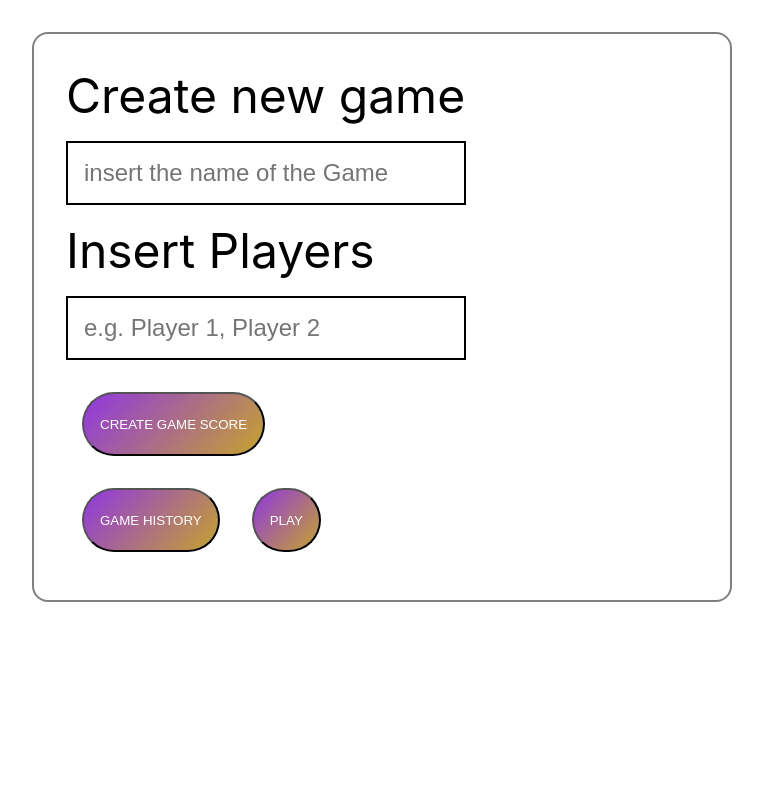
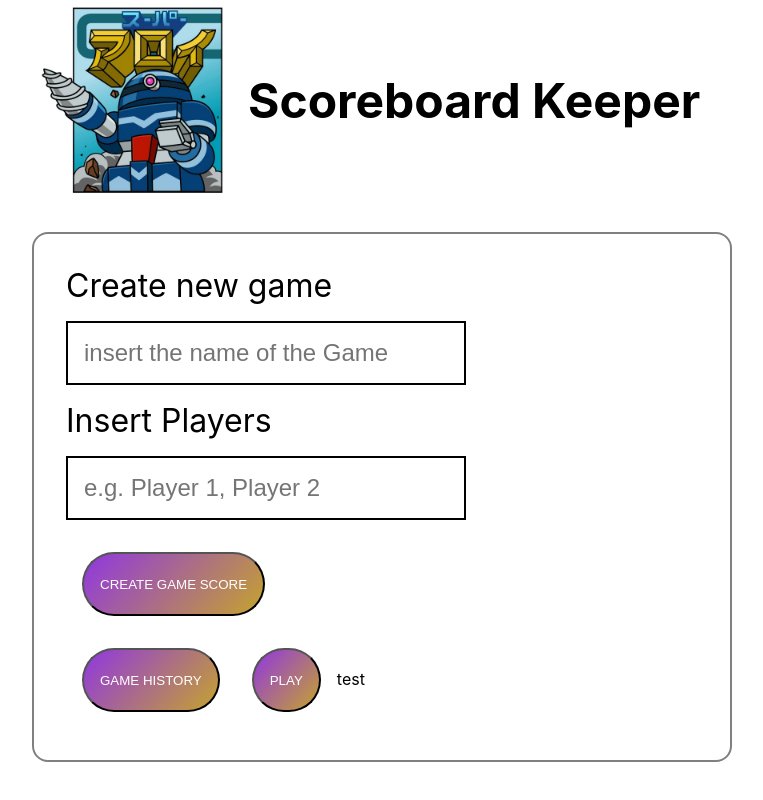
Before and after one commit to Apollon-Kelenc/score-keeper-app, a Next.js app: page / in a window 1280 px wide. Shown: the whole page, without its empty margins (258-1021 px from the left). Built offline with nearby package versions, Linux system fonts and the light colour scheme.

Commit message:
improved array

```diff
--- a/components/CreateGame.js
+++ b/components/CreateGame.js
@@ -2,6 +2,7 @@ import { Button } from "./Button";
 import Input from "./Input";
 import styled from "styled-components";
 import { useState } from "react";
+import Link from "next/link";
 
 const defaultData = {
   gameName: "",
@@ -18,7 +19,12 @@ export default function CreateGame({ onCreateGame }) {
       gameName: event.target.elements.gameName.value,
       gamePlayers: event.target.elements.gamePlayers.value
         .split(",")
-        .map((name) => name.trim()),
+        .map((pname) => {
+          return {
+            name: pname.trim(),
+            score: 0,
+          };
+        }),
     });
     setNewData(defaultData);
   }
@@ -53,6 +59,9 @@ export default function CreateGame({ onCreateGame }) {
       </form>
       <Button description="Game History" />
       <Button description="Play" />
+      <Link href="/games/test">
+        <a>test</a>
+      </Link>
     </CreateGameWrapper>
   );
 }
--- a/components/Input.js
+++ b/components/Input.js
@@ -34,5 +34,5 @@ const InputStyled = styled.input`
 `;
 
 const InputLabel = styled.label`
-  font-size: 3rem;
+  font-size: 2rem;
 `;
--- /dev/null
+++ b/pages/games/[gameName].js
@@ -0,0 +1,3 @@
+export default function gameScore({ gameScores }) {
+  return <h1>{gameScores[0].gameName}</h1>;
+}
--- a/pages/index.js
+++ b/pages/index.js
@@ -1,4 +1,6 @@
 import Head from "next/head";
+import Image from "next/image";
+import appLogo from "../appLogo.webp";
 import CreateGame from "../components/CreateGame";
 import Newgame from "./game";
 import styled from "styled-components";
@@ -6,19 +8,23 @@ import { useState } from "react";
 import { nanoid } from "nanoid";
 
 export default function Home() {
-  const [players, setPlayers] = useState([]);
-  const [gameName, setGameName] = useState("");
-  console.log(players);
+  const [gameScores, setGameScores] = useState([]);
+  console.log(gameScores);
+
   return (
     <div>
       <Head>
-        <title>Create Next App</title>
+        <title>Scoreboard Keeper</title>
         <meta name="description" content="Generated by create next app" />
         <link rel="icon" href="/favicon.ico" />
       </Head>
 
       <main>
         <FlexFrame>
+          <Header>
+            <Image width="200" height="200" src={appLogo} />
+            <AppTitle>Scoreboard Keeper</AppTitle>
+          </Header>
           <CreateGame onCreateGame={createGame} />
         </FlexFrame>
       </main>
@@ -26,10 +32,14 @@ export default function Home() {
   );
 
   function createGame({ gameName, gamePlayers }) {
-    setGameName(gameName);
-    console.log(gamePlayers);
-    setPlayers(gamePlayers.map((name) => ({ name, score: 0, id: nanoid() })));
-    console.log(players);
+    setGameScores([
+      ...gameScores,
+      {
+        id: nanoid(),
+        gameName: gameName,
+        gamePlayers: gamePlayers,
+      },
+    ]);
   }
 }
 
@@ -38,3 +48,14 @@ const FlexFrame = styled.div`
   flex-direction: column;
   align-items: center;
 `;
+
+const Header = styled.header`
+  display: flex;
+  width: 700px;
+  align-items: center;
+  gap: 1rem;
+`;
+
+const AppTitle = styled.h1`
+  font-size: 3rem; ;
+`;
```
Also changed, not shown: appLogo.webp (added).
